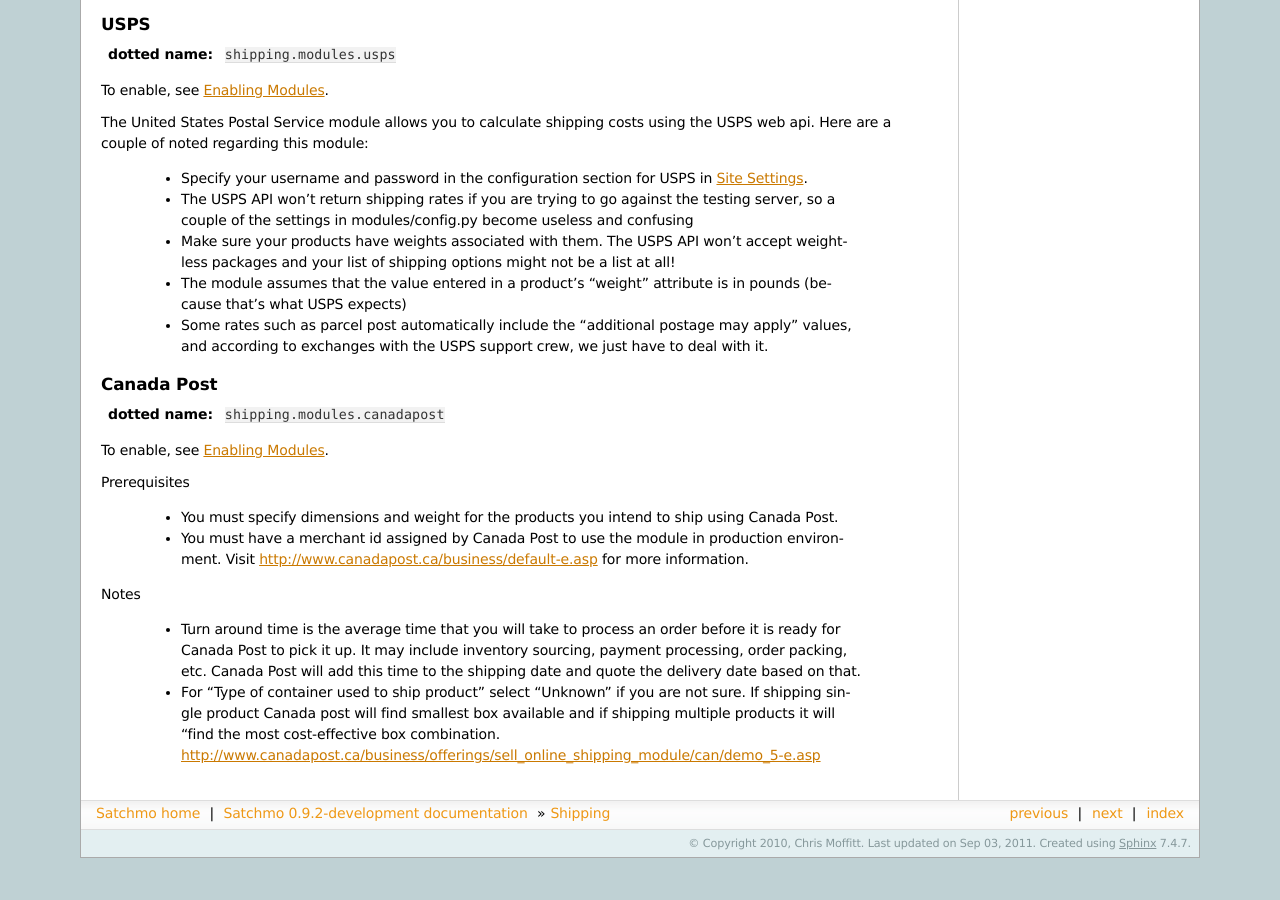
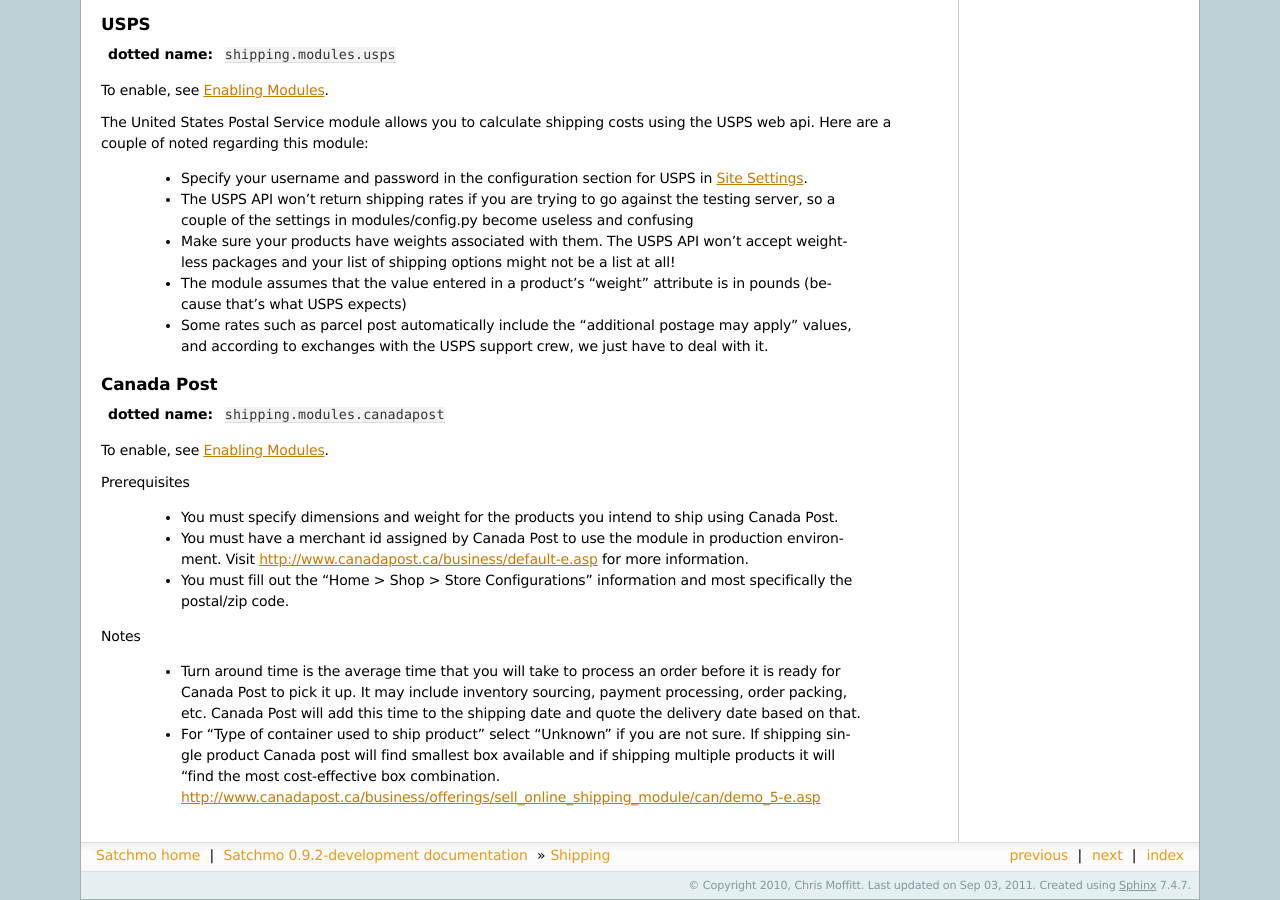
Before and after one commit to opencoca/WEB-Satchmo, a Sphinx documentation site: the page built from docs/shipping.txt, in a window 1280 px wide and 900 px high, scrolled down 4567 px. Built offline with Sphinx 7.4.7, drawn with Linux system fonts in a browser that asks for light colours; pages that are not in the unit, such as notebooks, are missing from menus; before the commit the page ends 5425 px from its top, so only the background shows below that.

Commit message:
Some documentation clarifications for the Canada Post module. Closes #1344

```diff
--- a/docs/release-notes-0-9-2.txt
+++ b/docs/release-notes-0-9-2.txt
@@ -22,6 +22,7 @@
 - New template tag product_featured_list
 - New config option to allow users to create their username instead of automatically generating
 - Satchmo check now does a more thorough job of checking your environment for issues
+- Product variation images can be shown when the user selects the product
 
 Translations
 ------------
--- a/docs/shipping.txt
+++ b/docs/shipping.txt
@@ -351,6 +351,8 @@
   - You must have a merchant id assigned by Canada Post to  use the module in production environment. Visit
     http://www.canadapost.ca/business/default-e.asp for more information.
 
+  - You must fill out the "Home > Shop > Store Configurations" information and most specifically the postal/zip code.
+
 Notes
 
   - Turn around time is the average time that you will take
```
Also changed, not shown: other parts of docs/release-notes-0-9-2.txt (+1 -1 lines).
